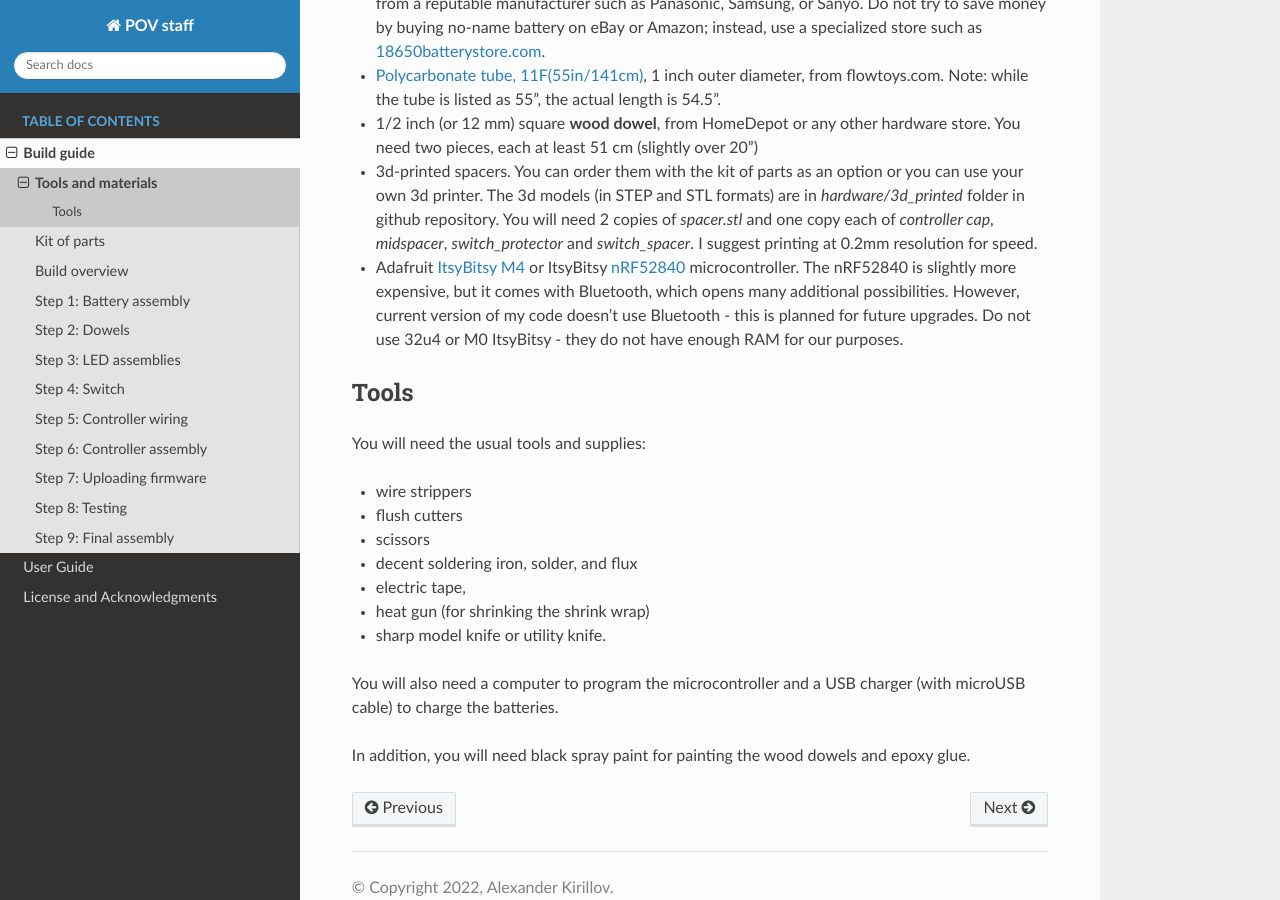
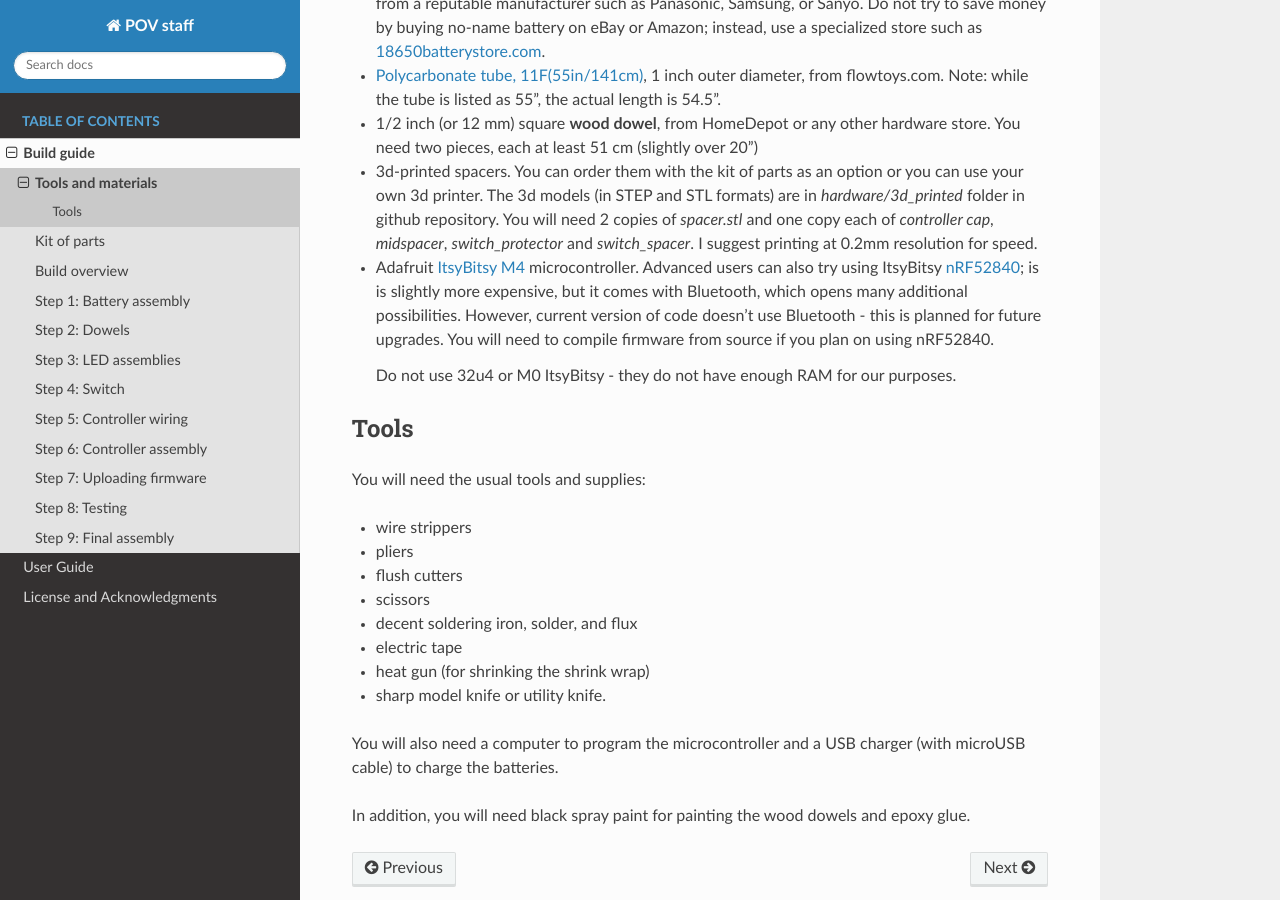
Before and after one commit to shurik179/povstaff, a Sphinx documentation site: the page built from docs/build-materials.rst, in a window 1280 px wide and 900 px high, scrolled down 384 px. Built offline with Sphinx 7.4.7 and the Read the Docs theme 2.0.0, drawn with Linux system fonts in a browser that asks for light colours; formulas are drawn with MathJax 3.

Commit message:
docs update

```diff
--- a/docs/build-materials.rst
+++ b/docs/build-materials.rst
@@ -33,11 +33,15 @@ You will need the following materials:
    `switch_protector` and `switch_spacer`. I suggest printing at 0.2mm resolution
    for speed.
 
-*  Adafruit `ItsyBitsy M4 <https://www.adafruit.com/product/3800>`__ or
-   ItsyBitsy `nRF52840 <https://www.adafruit.com/product/4481>`__ microcontroller.
-   The nRF52840 is slightly more expensive, but it comes with Bluetooth, which
-   opens many additional possibilities. However, current version of my code
-   doesn't use Bluetooth - this is planned for future upgrades. Do not use
+*  Adafruit `ItsyBitsy M4 <https://www.adafruit.com/product/3800>`__ microcontroller.
+   Advanced users can also try  using
+   ItsyBitsy `nRF52840 <https://www.adafruit.com/product/4481>`__;
+   is is slightly more expensive, but it comes with Bluetooth, which
+   opens many additional possibilities. However, current version of code
+   doesn't use Bluetooth - this is planned for future upgrades. You will need
+   to compile firmware from source if you plan on using nRF52840.
+
+   Do not use
    32u4 or M0 ItsyBitsy - they do not have enough RAM for our purposes.
 
 Tools
@@ -46,13 +50,15 @@ You will need the usual tools and supplies:
 
 * wire strippers
 
+* pliers
+
 * flush cutters
 
 * scissors
 
 * decent soldering iron, solder, and flux
 
-* electric tape,
+* electric tape
 
 * heat gun (for shrinking the shrink wrap)
 
```
Also changed, not shown: docs/build-final.rst (+19 -6 lines), docs/build-switch.rst (line endings or trailing spaces), docs/images/final-spacer.jpg (renamed from docs/images/unsorted-March30/PXL_20220330_134416470.jpg), 2 other files.
